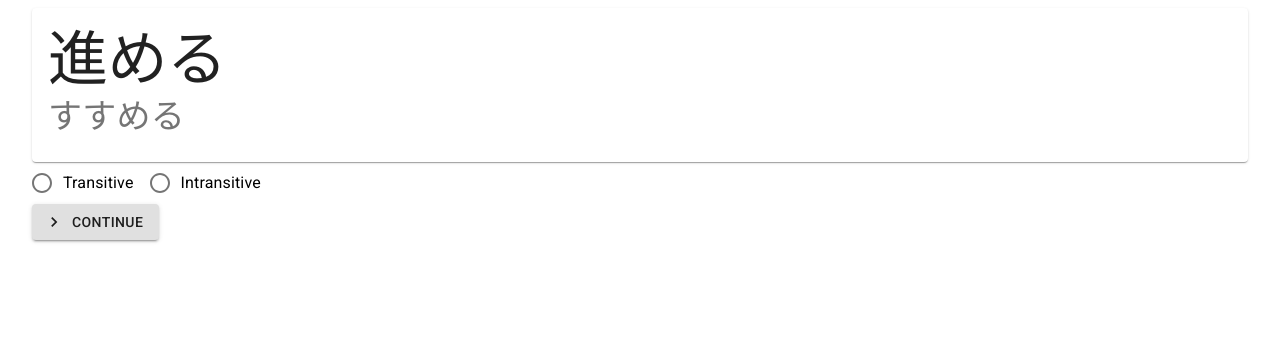
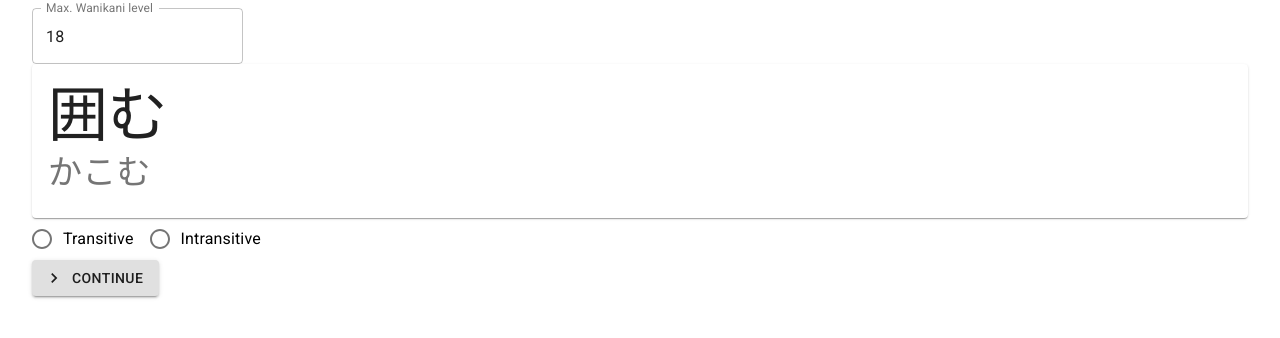
Before and after one commit to eickler/doushikani, a React (Create React App) app: page / in a window 1280 px wide. Shown: the top 338 px of the page. Built offline with nearby package versions, Linux system fonts and the light colour scheme.

Commit message:
Added config. Default CRA seems to "tree shake".

```diff
--- a/src/Answer.tsx
+++ b/src/Answer.tsx
@@ -1,4 +1,7 @@
-import { Card, CardContent, Container, Typography } from "@material-ui/core";
+import Card from "@material-ui/core/Card";
+import CardContent from "@material-ui/core/CardContent";
+import Container from "@material-ui/core/Container";
+import Typography from "@material-ui/core/Typography";
 import { VerbDefinition } from "./Verbs";
 
 interface Props {
@@ -16,13 +19,13 @@ export const Answer = (props: Props) => {
         </CardContent>
         <CardContent>
           {props.verb.meanings.map((meaning) => (
-            <Typography variant="h4" color={ meaning.primary ? "textPrimary" : "textSecondary"}>
+            <Typography key={meaning.meaning} variant="h4" color={ meaning.primary ? "textPrimary" : "textSecondary"}>
               {meaning.meaning}
             </Typography>
           ))}
         </CardContent>
         {props.verb.examples.map((example) => (
-          <CardContent>
+          <CardContent key={example.en}>
             <Typography variant="h5" color="textSecondary">
               {example.ja}
             </Typography>
--- a/src/App.tsx
+++ b/src/App.tsx
@@ -1,34 +1,51 @@
 import { useState } from "react";
+import Container from "@material-ui/core/Container";
+import Button from "@material-ui/core/Button";
+import NavigateNextIcon from '@material-ui/icons/NavigateNext';
 import { verbs, VerbDefinition } from './Verbs';
 import { Question } from "./Question";
 import { Choice, Selection } from "./Choice";
 import { Answer } from "./Answer";
-import { Container, Button } from "@material-ui/core";
-import NavigateNextIcon from '@material-ui/icons/NavigateNext';
+import { Configuration, Setup } from "./Setup";
 
 interface State {
+  verbsToPractice: VerbDefinition[];
   verb: VerbDefinition;
   selection: Selection;
 }
 
-const pickVerb = () : State => {
-  const rnd = Math.floor(Math.random() * verbs.length)
-  return { verb: verbs[rnd], selection: Selection.NotSelected };
+const pickVerb = (verbs: VerbDefinition[]) : VerbDefinition => {
+  const rnd = Math.floor(Math.random() * verbs.length);
+  return verbs[rnd];
+}
+
+const initialize = (level: number) : State => {
+  const verbsToPractice = verbs.filter( verb => verb.level <= level);
+  return {
+    verbsToPractice: verbsToPractice,
+    verb: pickVerb(verbsToPractice),
+    selection: Selection.NotSelected,
+  }
 }
 
 const App = () => {
-  const [state, setState] = useState(pickVerb());
+  const [state, setState] = useState(initialize(18));
 
   const onSelect = (selection: Selection) => {
-    setState({ verb: state.verb, selection: selection });
+    setState({ ...state, selection: selection });
   }
 
   const onContinue = () => {
-    setState(pickVerb());
+    setState({ ...state, verb: pickVerb(state.verbsToPractice) });
+  }
+
+  const onConfigUpdate = (config: Configuration) => {
+    setState(initialize(config.level));
   }
 
   return (
     <>
+      <Setup defaultLevel={18} onConfigUpdate={onConfigUpdate}/>
       <Question verb={state.verb}/>
       <Choice currentSelection={state.selection} onSelect={onSelect}/>
       { state.selection !== Selection.NotSelected &&
@@ -38,7 +55,7 @@ const App = () => {
         <Button variant="contained" onClick={onContinue} startIcon={<NavigateNextIcon />}>Continue</Button>
       </Container>
     </>
-  );
+  )
 }
 
 export default App;
--- /dev/null
+++ b/src/Setup.tsx
@@ -0,0 +1,47 @@
+import React from "react";
+import Container from "@material-ui/core/Container";
+import TextField from "@material-ui/core/TextField";
+
+export interface Configuration {
+  level: number;
+}
+
+interface Props {
+  defaultLevel: number;
+  onConfigUpdate: (config: Configuration) => void;
+}
+
+export const Setup = (props: Props) => {
+  const [value, setValue] = React.useState<
+    number | string | Array<number | string>
+  >(props.defaultLevel);
+
+  const onChange = (event: React.ChangeEvent<HTMLInputElement>) => {
+    const level = +event.target.value;
+    if (level && level >= 1 && level <= 60) {
+      setValue(level);
+      props.onConfigUpdate({ level: level });
+    }
+  };
+
+  const ignoreCR = (ev: React.KeyboardEvent) => {
+    if (ev.key === "Enter") {
+      ev.preventDefault();
+    }
+  }
+
+  return (
+    <Container>
+      <form autoComplete="off">
+        <TextField
+          label="Max. Wanikani level"
+          variant="outlined"
+          type="number"
+          value={value}
+          onChange={onChange}
+          onKeyPress={ignoreCR}
+        />
+      </form>
+    </Container>
+  );
+};
--- a/src/Verbs.tsx
+++ b/src/Verbs.tsx
@@ -28,5 +28,4 @@ export interface VerbDefinition {
   readings: [Reading];
 };
 
-// Before implementing a real filter according to the user's need, I add here a crutch to filter my level.
-export const verbs = (_verbs as [VerbDefinition]).filter(verb => verb.level < 18);
+export const verbs = _verbs as [VerbDefinition];
```
Also changed, not shown: src/Choice.tsx (+5 -7 lines).
